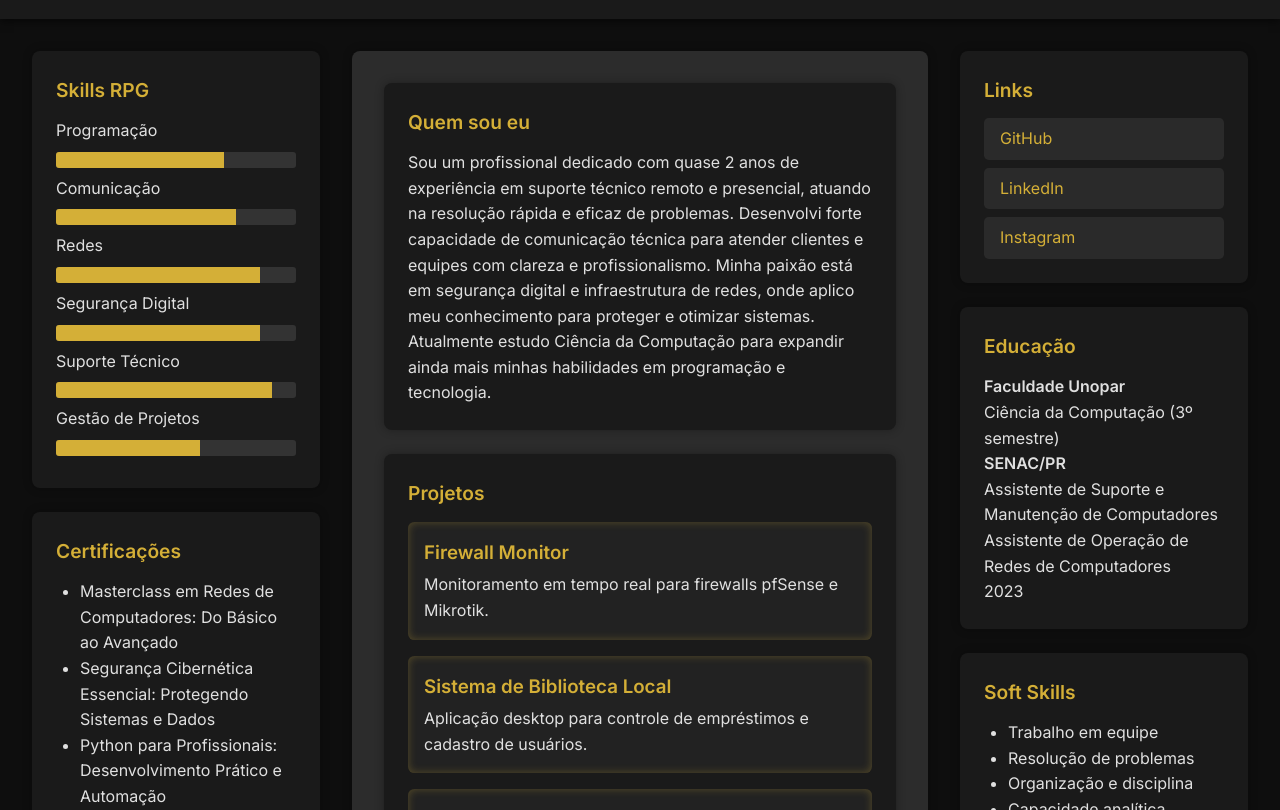
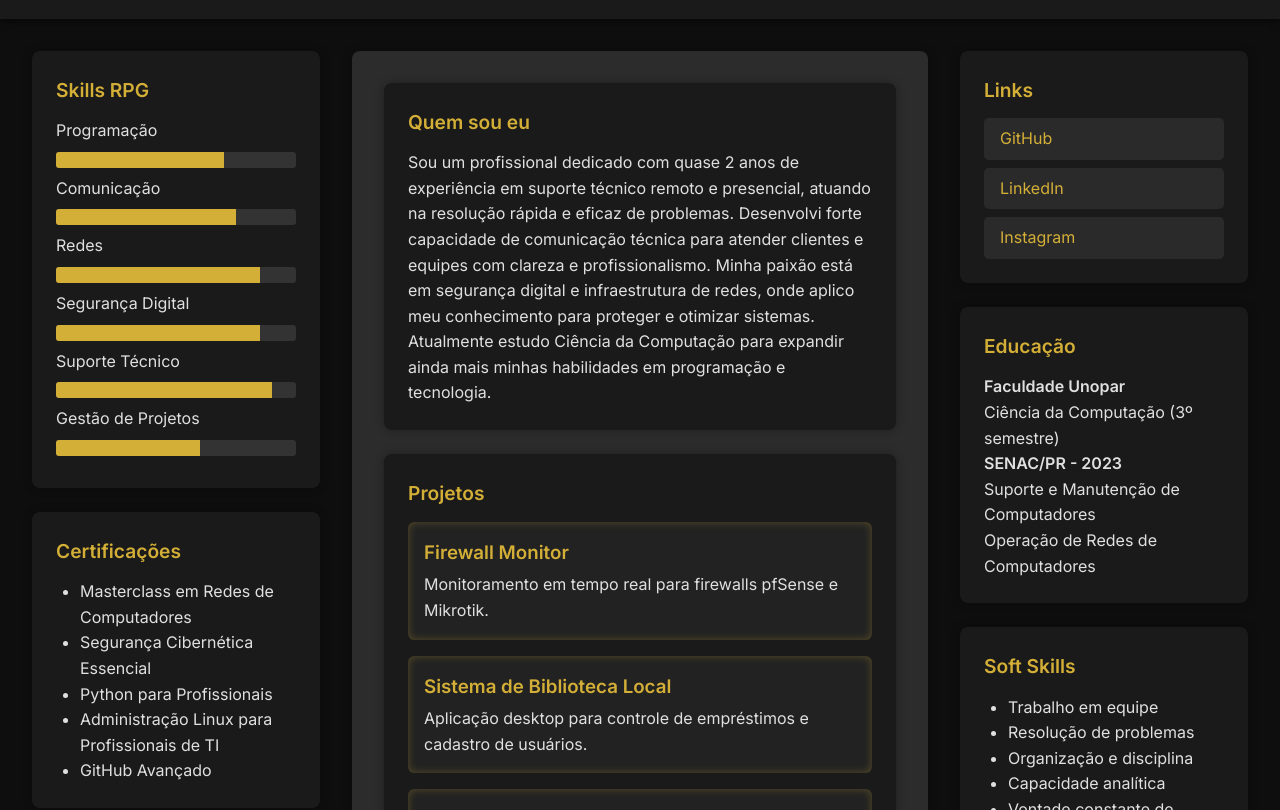
Before and after one commit to Toporoski-Araujo/toporoski, a plain HTML site: page index.html in a window 1280 px wide. Shown: the part 142-952 px from the top of the page. Drawn offline with Linux system fonts and the light colour scheme.

Commit message:
Update index.html

```diff
--- a/index.html
+++ b/index.html
@@ -206,11 +206,11 @@
       <section>
         <h2>Certificações</h2>
         <ul>
-          <li>Masterclass em Redes de Computadores: Do Básico ao Avançado</li>
-          <li>Segurança Cibernética Essencial: Protegendo Sistemas e Dados</li>
-          <li>Python para Profissionais: Desenvolvimento Prático e Automação</li>
-          <li>Administração Linux para Profissionais de TI: Domine o Terminal</li>
-          <li>GitHub Avançado: Fluxos de Trabalho Profissionais e Colaboração Efetiva</li>
+          <li>Masterclass em Redes de Computadores</li>
+          <li>Segurança Cibernética Essencial</li>
+          <li>Python para Profissionais</li>
+          <li>Administração Linux para Profissionais de TI</li>
+          <li>GitHub Avançado</li>
         </ul>
       </section>
     </div>
@@ -267,10 +267,9 @@
         <h2>Educação</h2>
         <p><strong>Faculdade Unopar</strong><br />Ciência da Computação (3º semestre)</p>
         <p>
-          <strong>SENAC/PR</strong><br />
-          Assistente de Suporte e Manutenção de Computadores<br />
-          Assistente de Operação de Redes de Computadores<br />
-          2023
+          <strong>SENAC/PR - 2023</strong><br />
+          Suporte e Manutenção de Computadores<br />
+          Operação de Redes de Computadores<br />
         </p>
       </section>
 
```
